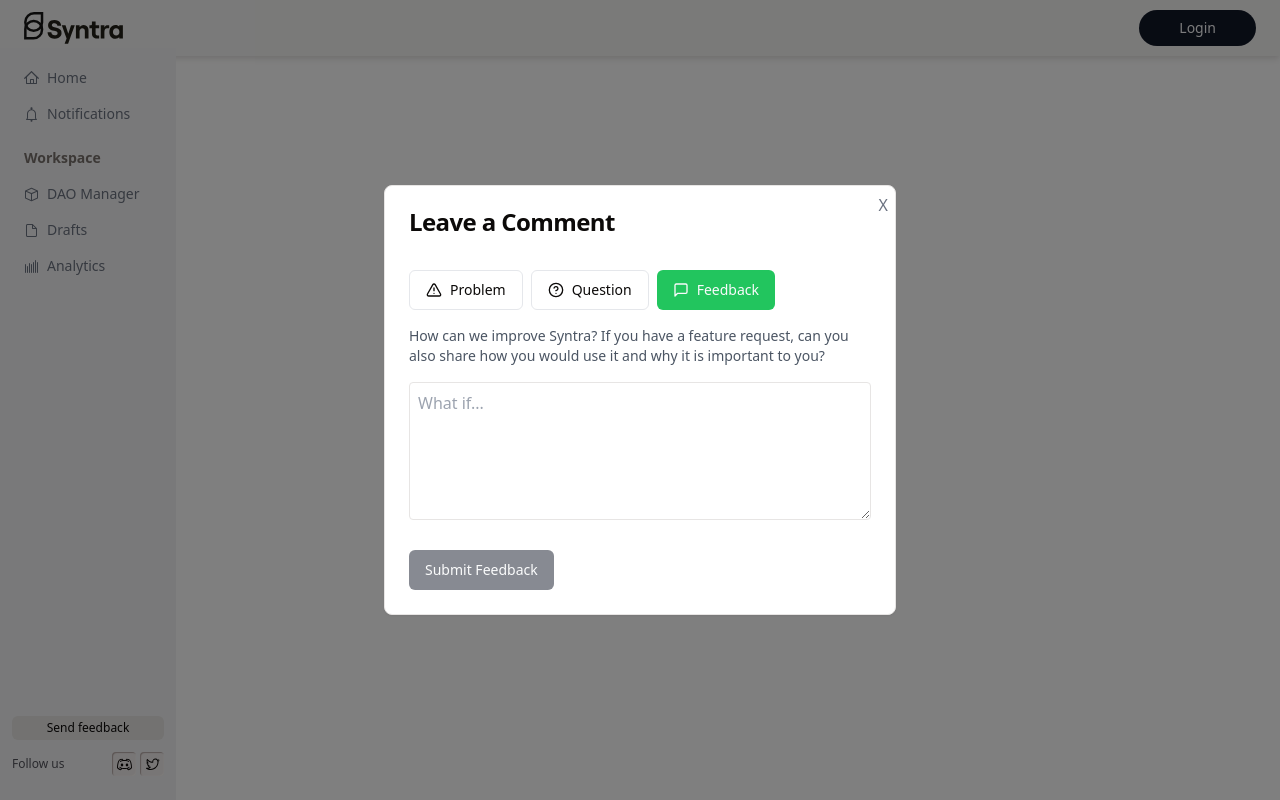
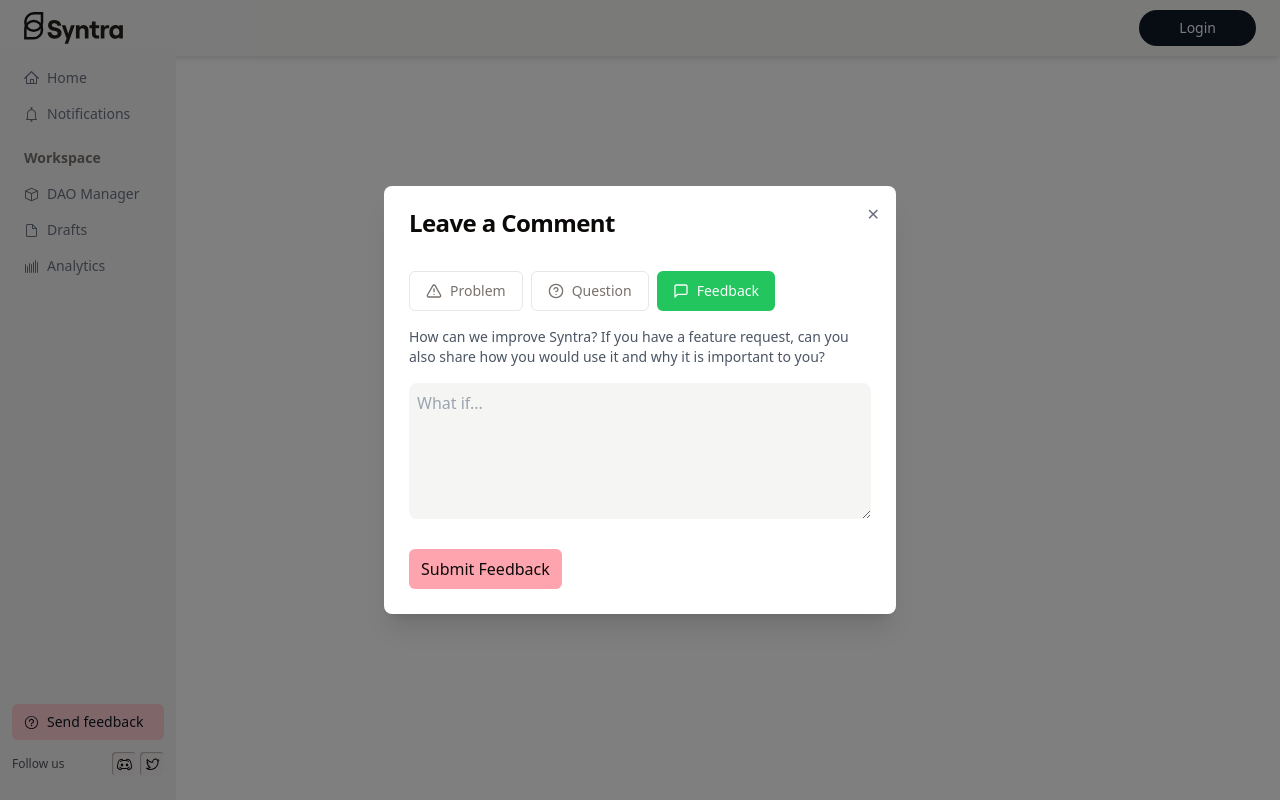
Before and after one commit to syntra-pro/syntra-app, a Next.js app: page /home in a window 1280 px wide. Both pictures are taken after a click on the button "Send feedback". Built offline with nearby package versions, Linux system fonts and the light colour scheme; no server answers.

Commit message:
feat(UI) Fixes Feedback colours

```diff
--- a/src/app/components/FeedbackPopup.tsx
+++ b/src/app/components/FeedbackPopup.tsx
@@ -28,21 +28,24 @@ const commentTypeConfigs: Record<CommentType, CommentTypeConfig> = {
     description:
       "What is the issue? If you are reporting a bug, what are the steps you took so we can reproduce the behaviour?",
     placeholder: "Something seems wrong...",
-    buttonColor: "bg-red-500 hover:bg-red-600",
+    buttonColor:
+      "bg-red-500 hover:bg-red-600 dark:bg-red-500 dark:hover:bg-red-600 ",
   },
   Question: {
     icon: <HelpCircle className="h-4 w-4" />,
     description:
       "How can we help? Please share any relevant information we may need to answer your question.",
     placeholder: "How do I...",
-    buttonColor: "bg-blue-500 hover:bg-blue-600",
+    buttonColor:
+      "bg-blue-500 hover:bg-blue-600 dark:bg-blue-500 dark:hover:bg-blue-600",
   },
   Feedback: {
     icon: <MessageSquare className="h-4 w-4" />,
     description:
       "How can we improve Syntra? If you have a feature request, can you also share how you would use it and why it is important to you?",
     placeholder: "What if...",
-    buttonColor: "bg-green-500 hover:bg-green-600",
+    buttonColor:
+      "bg-green-500 hover:bg-green-600 dark:bg-green-500 dark:hover:bg-green-600",
   },
 };
 
@@ -86,18 +89,20 @@ export default function FeedbackPopup({
         exit={{ y: "100%", opacity: 0 }} // Animación de salida: se desliza hacia abajo
         transition={{ duration: 0.3 }} // Duración de la animación
       >
-        <Card>
+        <Card className="dark:bg-stone-600 border-transparent shadow-xl">
           <button
             onClick={onClose}
-            className="absolute top-2 right-2 text-gray-500 hover:text-gray-800"
+            className="absolute top-4 right-4 text-gray-500 hover:text-gray-800"
           >
-            X
+            ✕
           </button>
           <CardHeader>
-            <CardTitle>Leave a Comment</CardTitle>
+            <CardTitle className="dark:text-stone-300">
+              Leave a Comment
+            </CardTitle>
           </CardHeader>
           <CardContent className="space-y-4">
-            <div className="flex space-x-2">
+            <div className="flex text-stone-500 space-x-2">
               {(Object.keys(commentTypeConfigs) as CommentType[]).map(
                 (type) => (
                   <Button
@@ -116,7 +121,7 @@ export default function FeedbackPopup({
                 )
               )}
             </div>
-            <p className="text-sm text-gray-600">
+            <p className="text-sm text-gray-600 dark:text-stone-300">
               {commentTypeConfigs[selectedType].description}
             </p>
             <textarea
@@ -124,13 +129,17 @@ export default function FeedbackPopup({
               value={comment}
               onChange={handleCommentChange}
               rows={5}
-              className="w-full p-2 border rounded"
+              className="w-full p-2   rounded-lg outline-none dark:text-stone-300 bg-stone-100 dark:bg-stone-700"
             />
           </CardContent>
           <CardFooter>
-            <Button onClick={handleSubmit} disabled={!comment.trim()}>
+            <button
+              className="bg-rose-300 px-3 py-2 rounded-md"
+              onClick={handleSubmit}
+              disabled={!comment.trim()}
+            >
               Submit {selectedType}
-            </Button>
+            </button>
           </CardFooter>
         </Card>
       </motion.div>
--- a/src/app/layouts/platformLayout.tsx
+++ b/src/app/layouts/platformLayout.tsx
@@ -9,6 +9,8 @@ import {
   DiscordLogoIcon,
   FileIcon,
   HomeIcon,
+  QuestionMarkCircledIcon,
+  QuestionMarkIcon,
   TwitterLogoIcon,
 } from "@radix-ui/react-icons";
 
@@ -135,8 +137,10 @@ export default function PlatformLayout({
             <div className="flex flex-col text-center gap-3 mb-3">
               <button
                 onClick={() => setFeedback(true)}
-                className="text-xs  px-2 py-1 rounded-md bg-stone-200"
+                // className="text-sm text-stone-500 px-3 py-2 rounded-md hover:bg-rose-200 bg-transparent"
+                className="rounded-md flex gap-2 items-center px-3 py-2 text-sm font-medium text-gray-500 transition-colors hover:bg-rose-200 hover:text-gray-900 focus:bg-rose-200 focus:text-gray-900 dark:text-gray-400 dark:hover:bg-gray-800 dark:hover:text-gray-50 dark:focus:bg-gray-800 dark:focus:text-gray-50"
               >
+                <QuestionMarkCircledIcon />
                 Send feedback
               </button>
 
```
